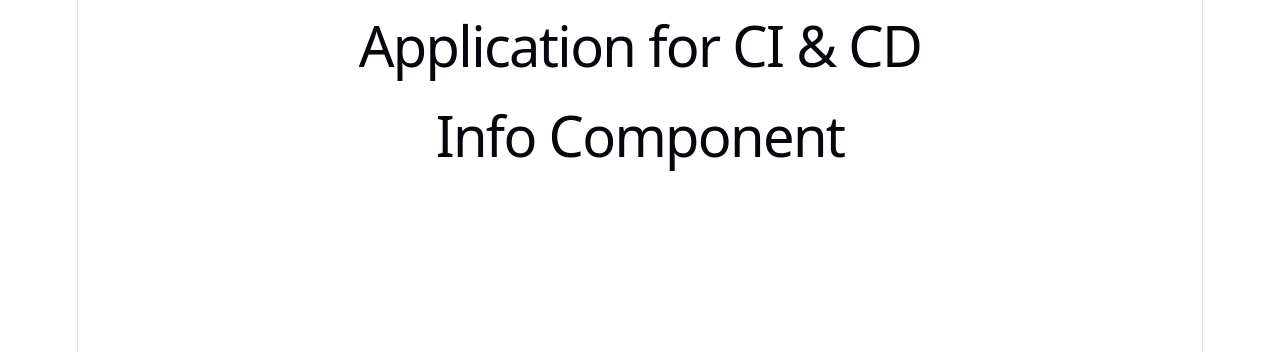
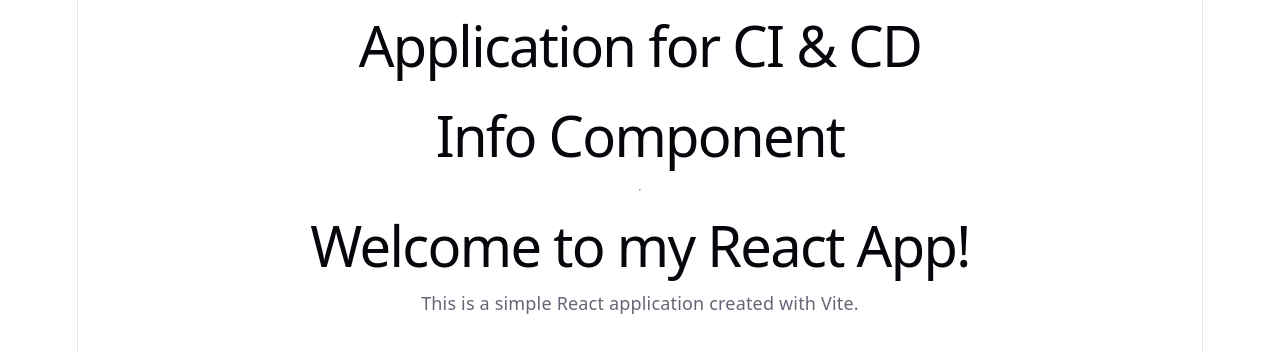
Before and after one commit to bhimsenrao/my-react-app, a React (Vite) app: page / in a window 1280 px wide. Shown: the top 352 px of the page. Built offline with nearby package versions, Linux system fonts and the light colour scheme.

Commit message:
Welcome.jsx file is added, App.jsx file updated

```diff
--- a/src/App.jsx
+++ b/src/App.jsx
@@ -1,11 +1,13 @@
 
 import Info from './components/Info'
-
+import Welcome from './components/Welcome'
 function App() {
   return (
     <>
     <h1> Application for CI & CD</h1>
     <Info />
+    <hr/>
+    <Welcome />
     </>
   );
 }
--- /dev/null
+++ b/src/components/Welcome.jsx
@@ -0,0 +1,8 @@
+export default function Welcome() {
+  return (
+    <div>
+      <h1>Welcome to my React App!</h1>
+      <p>This is a simple React application created with Vite.</p>
+    </div>
+  );
+}
```
